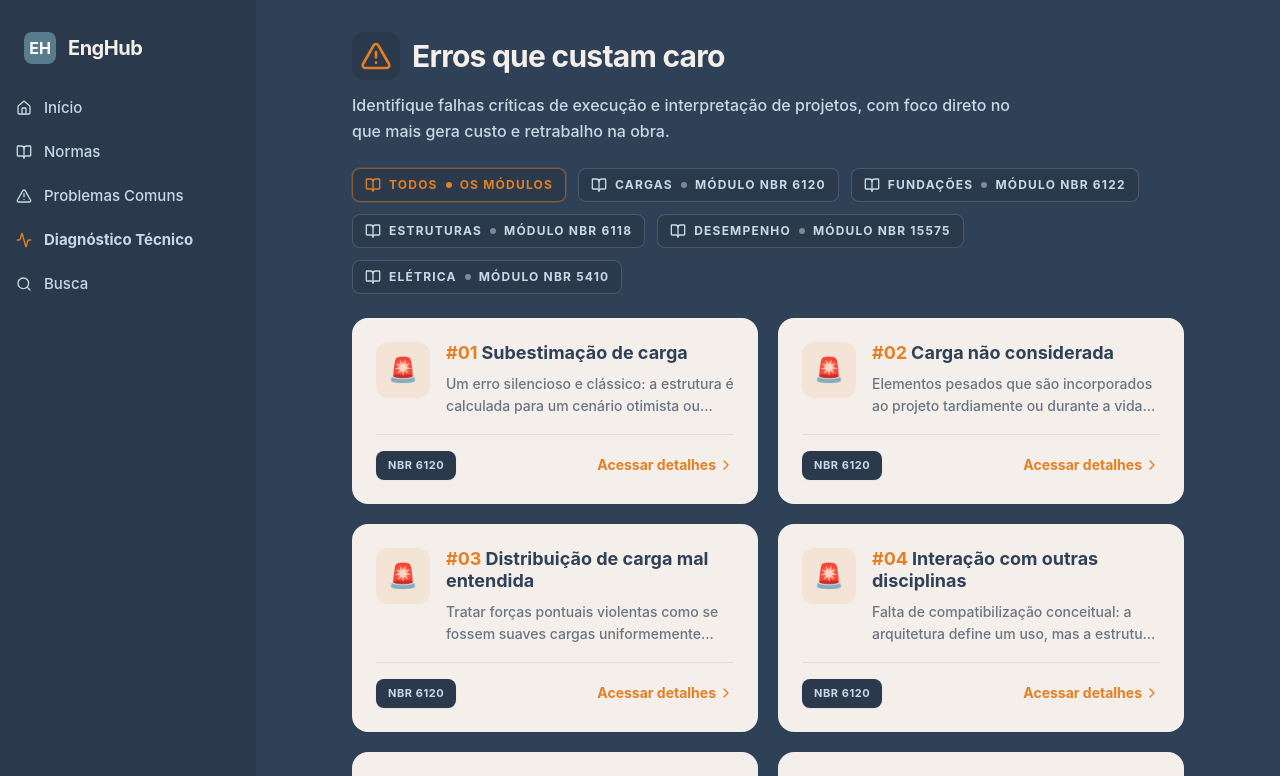
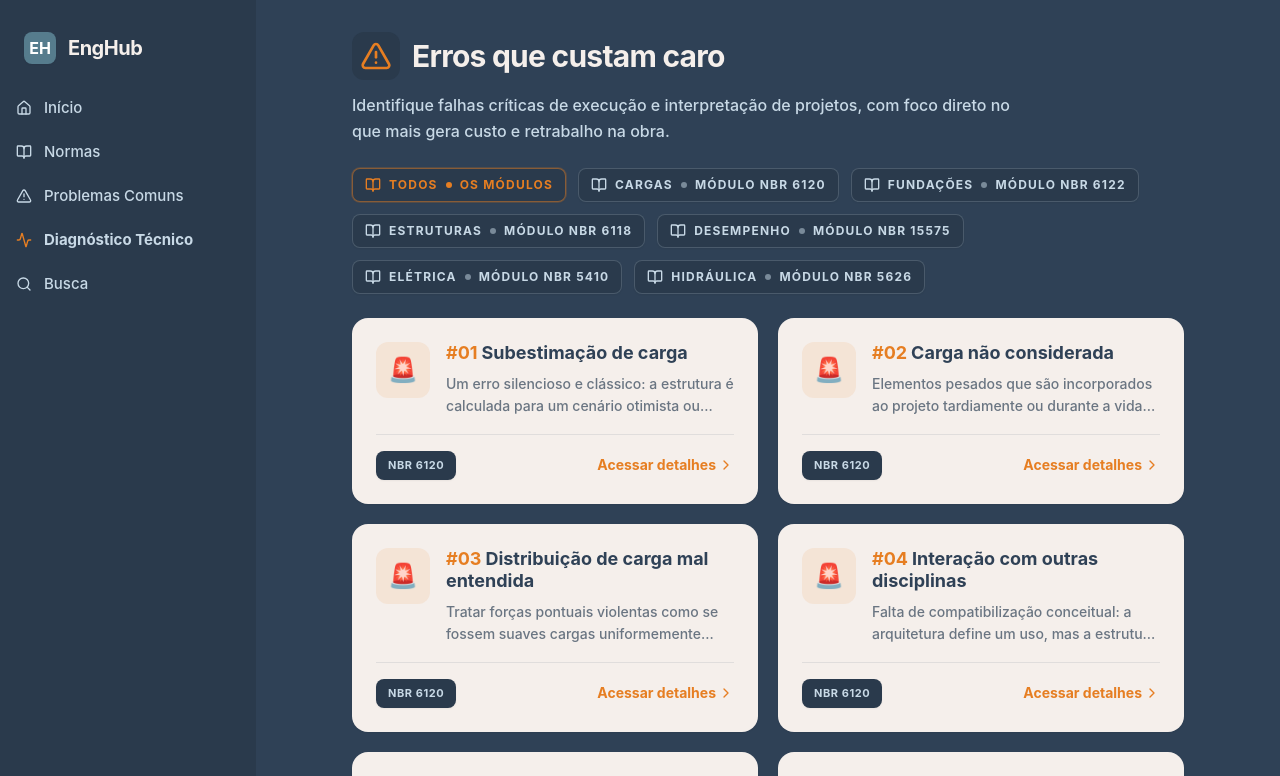
Before and after one commit to afnovaes1/enghub-normativa-aplicada-mxcxc94zq, a React (Vite) app: page /problemas in a window 1280 px wide. Shown: the top 776 px of the page. Built offline with nearby package versions, Linux system fonts and the light colour scheme.

Commit message:
Initial sync: EngHub Normativa Aplicada

```diff
--- a/src/pages/Problemas.tsx
+++ b/src/pages/Problemas.tsx
@@ -11,6 +11,7 @@ const categories = [
   { id: '6118', title: 'Estruturas', subtitle: 'Módulo NBR 6118' },
   { id: '15575', title: 'Desempenho', subtitle: 'Módulo NBR 15575' },
   { id: '5410', title: 'Elétrica', subtitle: 'Módulo NBR 5410' },
+  { id: '5626', title: 'Hidráulica', subtitle: 'Módulo NBR 5626' },
 ]
 
 export default function Problemas() {
```
Also changed, not shown: .skip.config.json.
